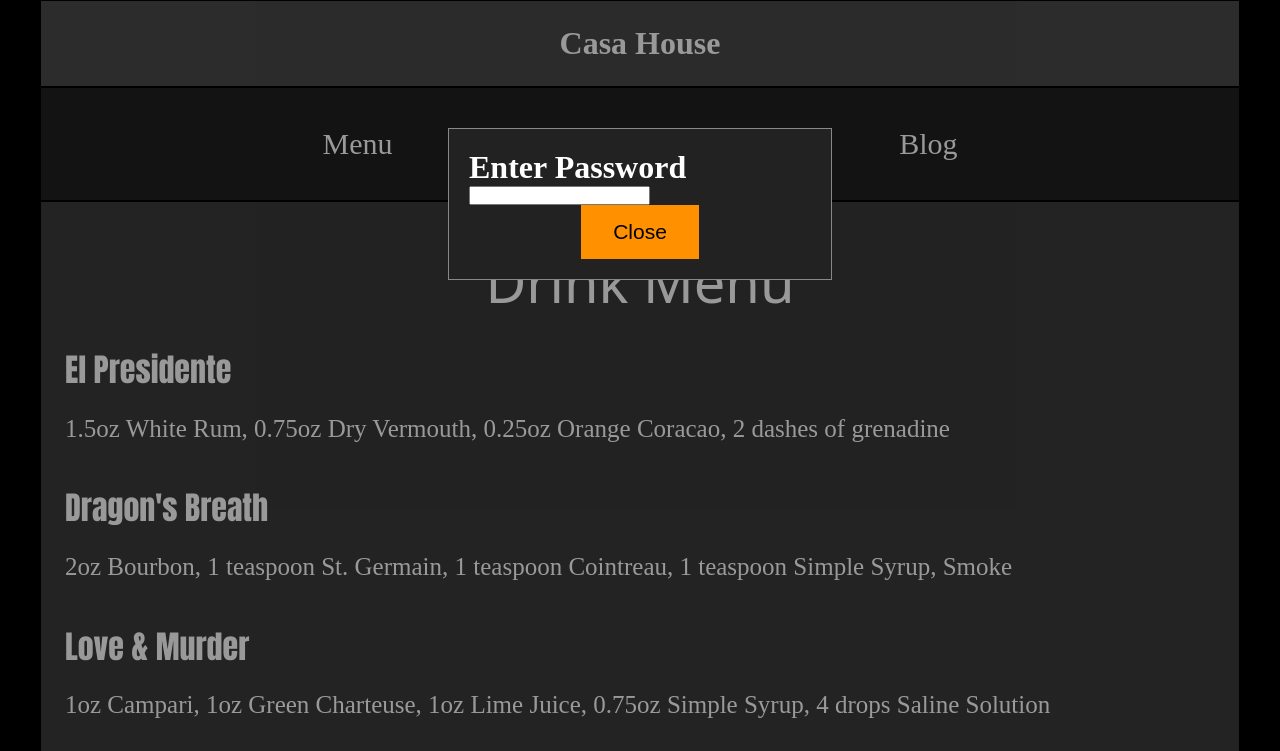
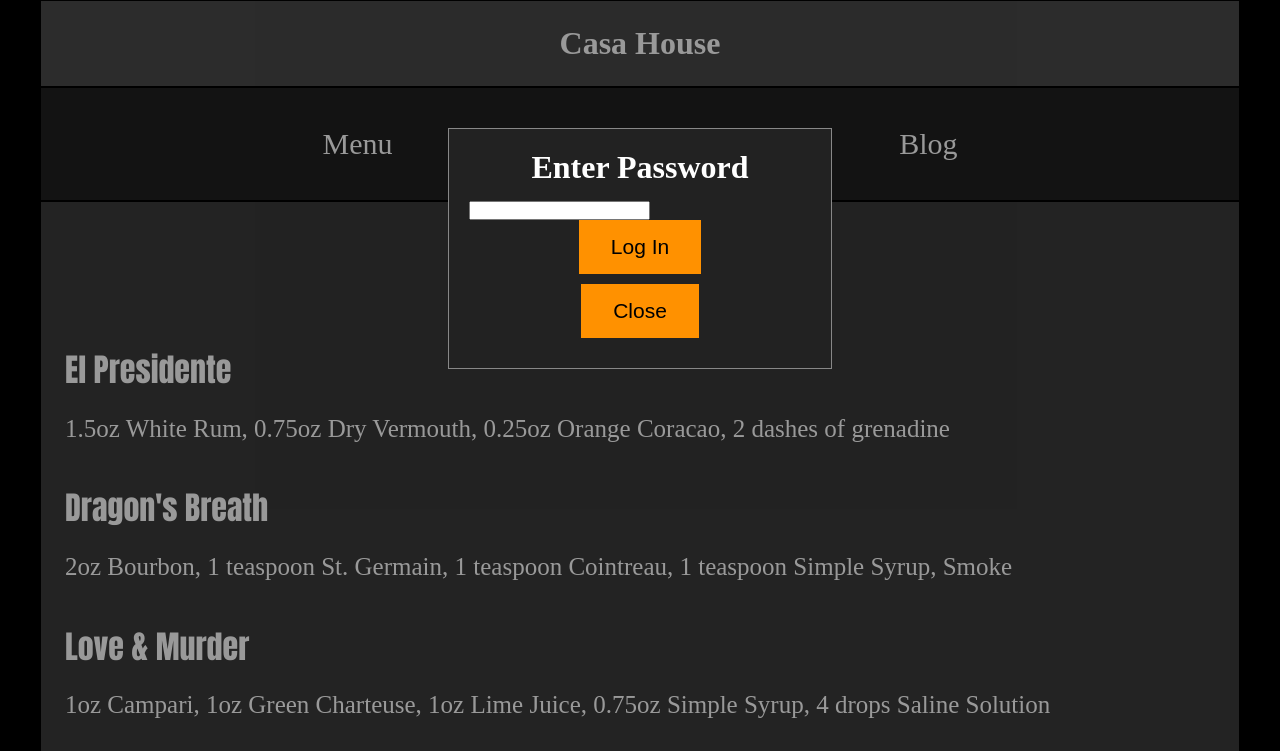
Before and after one commit to sema0539/House-website, a plain HTML site: page html/main.html in a window 1280 px wide. Both pictures are taken after a click on the button "Edit Menu". Shown: the top 751 px of the page. Drawn offline with Linux system fonts and the light colour scheme; a web font is replaced by a local one.

Commit message:
change button layout

```diff
--- a/css/home.css
+++ b/css/home.css
@@ -183,7 +183,8 @@ li ul{
 
 .popup-content button {
    display: block;
-  margin: 0 auto;
+   margin: 0 auto;
+   margin-bottom: 10px;
 }
 
 .show {
--- a/html/main.html
+++ b/html/main.html
@@ -36,8 +36,9 @@
                 <!--Form to log in and edit page-->
                 <div id="myPopup" class="popup">
                     <div class="popup-content">
-                        <h1>Enter Password</h1>
+                        <h1 style="text-align: center; margin-bottom: 15px;">Enter Password</h1>
                         <input type="password">
+                        <button id="closePopup" type="button" class="button button1" onclick="closeForm()">Log In</button>
                         <button id="closePopup" type="button" class="button button1" onclick="closeForm()">Close</button>
                     </div>
                 </div>
```
